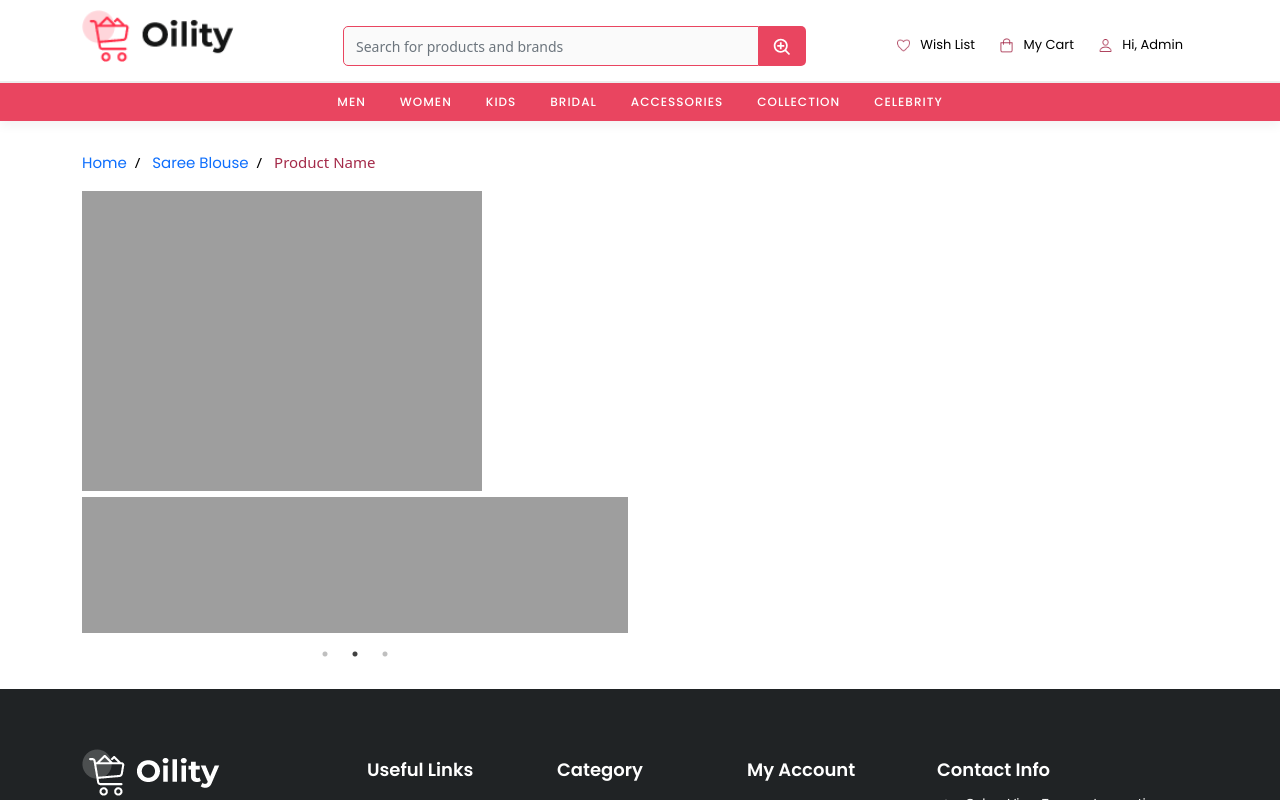
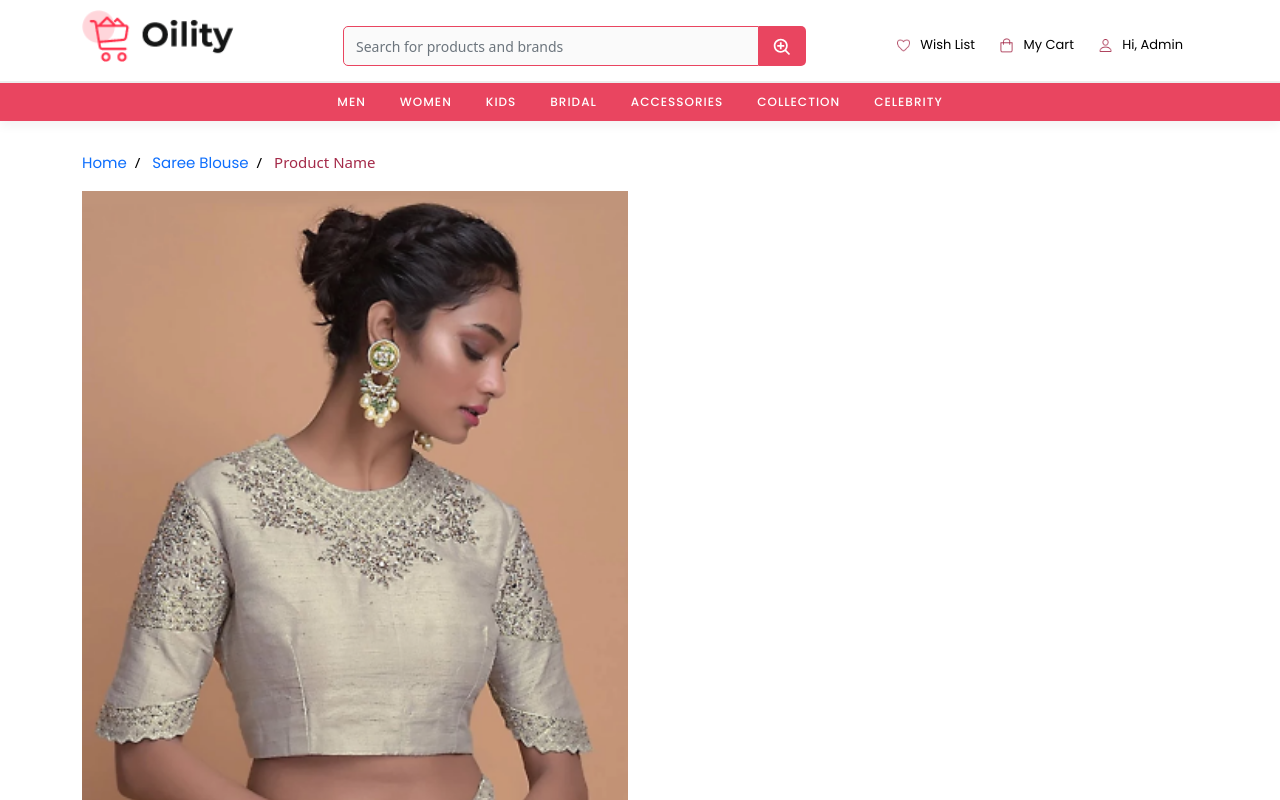
Before and after one commit to aakashdhandode/fashion-react, a React (Create React App) app: page /details in a window 1280 px wide. Shown: the top 800 px of the page. Built offline with nearby package versions, Linux system fonts and the light colour scheme.

Commit message:
product details slider

```diff
--- a/public/index.html
+++ b/public/index.html
@@ -28,7 +28,7 @@
       work correctly both with client-side routing and a non-root public URL.
       Learn how to configure a non-root public URL by running `npm run build`.
     -->
-    <title>React App</title>
+    <title>Fashion App</title>
   </head>
   <body>
     <noscript>You need to enable JavaScript to run this app.</noscript>
--- a/src/assets/css/style.css
+++ b/src/assets/css/style.css
@@ -576,3 +576,6 @@ ul.breadcrumb li + li:before {
   color: black;
   content: "/\00a0";
 }
+.product-details-img img{
+  width: 100%;
+}
--- a/src/component/header/Header.js
+++ b/src/component/header/Header.js
@@ -3,6 +3,7 @@ import './header.css'
 import { Col, Container, Image, Row } from 'react-bootstrap'
 import { BiZoomIn } from 'react-icons/bi';
 import MegaMenu from './MegaMenu';
+import { Link } from 'react-router-dom';
 
 export default function Header() {
   return (
@@ -11,7 +12,7 @@ export default function Header() {
         <Container>
             <Row>
                 <Col sm={3}>
-                   <Image src={require('../../assets/images/logo.png')} className="logo"/>
+                    <Link to="/"> <Image src={require('../../assets/images/logo.png')} className="logo"/></Link>
                 </Col>
                 <Col sm={5}>
                     <Row>
--- a/src/view/Details.js
+++ b/src/view/Details.js
@@ -1,6 +1,6 @@
 import React, { useState } from "react";
 import Slider from "react-slick";
-import { Container, Row, Col } from "react-bootstrap";
+import { Container, Row, Col, Image } from "react-bootstrap";
 import { Link } from "react-router-dom";
 import { Carousel } from "react-responsive-carousel";
 
@@ -13,12 +13,12 @@ function Details() {
     autoplay: true,
     speed: 3000,
     slidesToShow: 1,
-    slidesToScroll: 2
+    slidesToScroll: 1,
   };
   return (
     <div className="mtb-5">
       <Container>
-        <ul class="breadcrumb">
+        <ul className="breadcrumb">
           <li>
             <a href="/">Home</a>
           </li>
@@ -27,22 +27,33 @@ function Details() {
           </li>
           <li>Product Name</li>
         </ul>
-        <Row>
+        <Row className="product-details-img">
           <Col sm={6}>
             <Slider asNavFor={nav2} ref={(slider1) => setNav1(slider1)}>
               <div>
-                  <img src="http://127.0.0.1:8000/images/5.png" />
+                <Image
+                  src={require("../assets/images/product-img/5.png")}
+                  className="img-responsive"
+                  alt="product image"
+                />
               </div>
               <div>
-              <img src="http://127.0.0.1:8000/images/5.png" />
+                <Image
+                  src={require("../assets/images/product-img/5.png")}
+                  className="img-responsive"
+                  alt="product image"
+                />
               </div>
               <div>
-              <img src="http://127.0.0.1:8000/images/5.png" />
+                <Image
+                  src={require("../assets/images/product-img/5.png")}
+                  className="img-responsive"
+                  alt="product image"
+                />
               </div>
-
             </Slider>
             <Slider
-            {...small}
+              {...small}
               asNavFor={nav1}
               ref={(slider2) => setNav2(slider2)}
               slidesToShow={3}
@@ -50,22 +61,46 @@ function Details() {
               focusOnSelect={true}
             >
               <div>
-              <img src="http://127.0.0.1:8000/images/5.png" />
+                <Image
+                  src={require("../assets/images/product-img/5.png")}
+                  className="img-responsive"
+                  alt="product image"
+                />
               </div>
               <div>
-              <img src="http://127.0.0.1:8000/images/5.png" />
+                <Image
+                  src={require("../assets/images/product-img/5.png")}
+                  className="img-responsive"
+                  alt="product image"
+                />
               </div>
               <div>
-              <img src="http://127.0.0.1:8000/images/5.png" />
+                <Image
+                  src={require("../assets/images/product-img/5.png")}
+                  className="img-responsive"
+                  alt="product image"
+                />
               </div>
               <div>
-              <img src="http://127.0.0.1:8000/images/5.png" />
+                <Image
+                  src={require("../assets/images/product-img/5.png")}
+                  className="img-responsive"
+                  alt="product image"
+                />
               </div>
               <div>
-              <img src="http://127.0.0.1:8000/images/5.png" />
+                <Image
+                  src={require("../assets/images/product-img/5.png")}
+                  className="img-responsive"
+                  alt="product image"
+                />
               </div>
               <div>
-              <img src="http://127.0.0.1:8000/images/5.png" />
+                <Image
+                  src={require("../assets/images/product-img/5.png")}
+                  className="img-responsive"
+                  alt="product image"
+                />
               </div>
             </Slider>
           </Col>
```
Also changed, not shown: src/assets/images/product-img/5.png (added).
